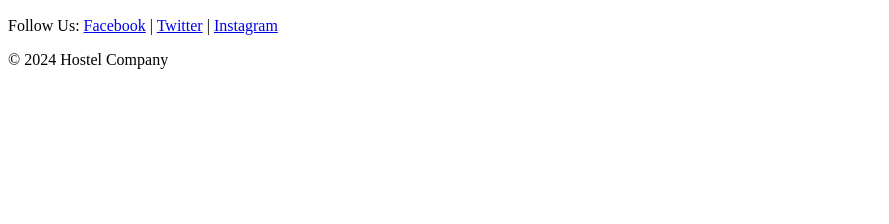
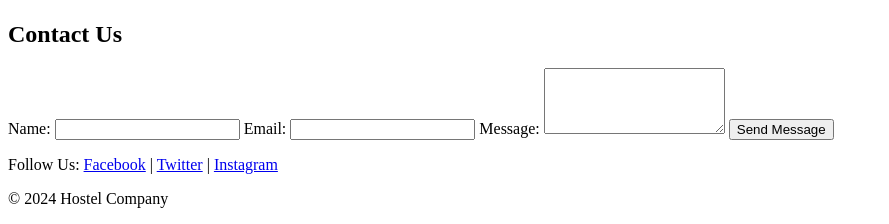
Before and after one commit to sonamcc/sonam-ip01, a plain HTML site: page index.html in a window 1280 px wide. Shown: the part 1104-1328 px from the top of the page, without its empty margins (0-889 px from the left). Before the commit the page ends 1189 px from the top, so only its background shows below. Drawn offline with Linux system fonts and the light colour scheme.

Commit message:
Update index.html

```diff
--- a/index.html
+++ b/index.html
@@ -62,6 +62,22 @@
         </video>
     </section>
 
+    <section id="contact">
+        <h2>Contact Us</h2>
+        <form action="#" method="post">
+            <label for="name">Name:</label>
+            <input type="text" id="name" name="name" required>
+
+            <label for="email">Email:</label>
+            <input type="email" id="email" name="email" required>
+
+            <label for="message">Message:</label>
+            <textarea id="message" name="message" rows="4" required></textarea>
+
+            <button type="submit">Send Message</button>
+        </form>
+    </section>
+
 
 
     <footer>
```
